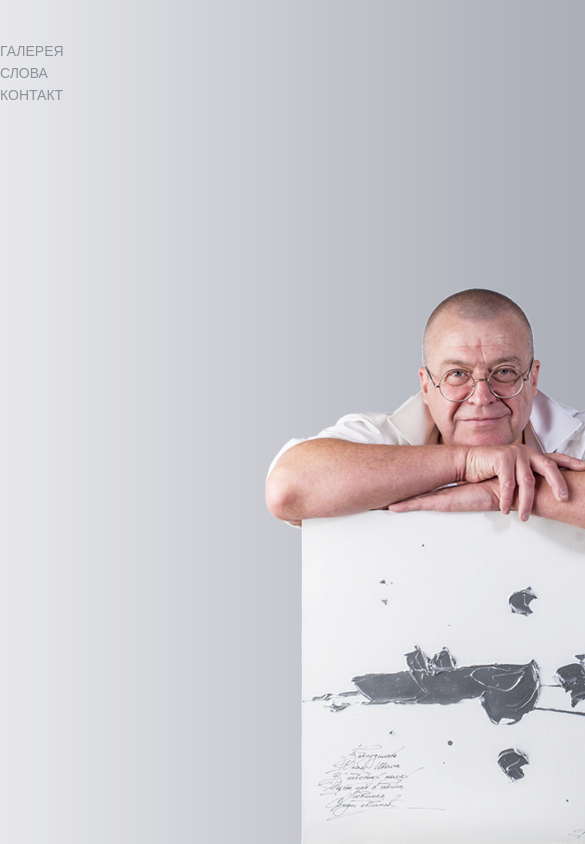
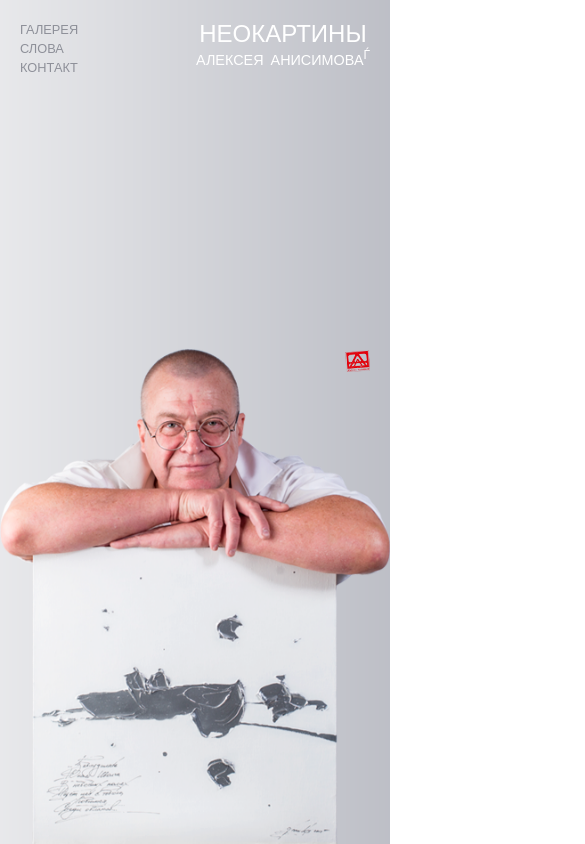
Before and after one commit to IntenDev/neopictures, a Nuxt app: page / in a window 390 px wide. Shown: the top 844 px of the page, 585 px wide, since content can reach past the window. Built offline with nearby package versions, Linux system fonts and the light colour scheme.

Commit message:
Сделал адаптивную верстку для смартфонов

```diff
--- a/assets/styles/styles.scss
+++ b/assets/styles/styles.scss
@@ -9,12 +9,11 @@ html {
   position: relative;
 }
 body {
-  height: 100%;
   min-height: 600px;
   width: 990px;
+  height: 100%;
   padding: 0px;
   position: relative;
-
   margin-top: 0px;
   margin-right: auto;
   margin-bottom: 0px;
@@ -23,11 +22,9 @@ body {
 }
 .author {
   color: #FFF;
-  position: absolute;
-  top: 40px;
-  right: 0px;
   font-size: 24px;
   text-align: center;
+  padding-right: 10px;
 }
 .author span {
   font-size: 14px;
@@ -35,11 +32,9 @@ body {
   word-spacing: 3px;
 }
 .main {
-  position: absolute;
-  left: 0px;
-  top: 40px;
   font-size: 14px;
   line-height: 22px;
+  padding-left: 10px;
 }
 .main a {
   color: #8e9099;
@@ -48,19 +43,19 @@ body {
 .main a:hover {
   color: #2f3033;
 }
-.pechat {
-  display: block;
-  position: absolute;
-  right: 0px;
-  top: 430px;
-}
 .main a.action {
   border-color: #8e9099;
   color: #2f3033;
 }
+.pechat {
+  display: block;
+  position: absolute;
+  right: 20px;
+  top: 430px;
+}
 .gallery {
   position: absolute;
-  top: 45px;
+  top: 180px;
   width: 600px;
   left: 200px;
 }
@@ -76,27 +71,15 @@ body {
   width: 500px;
   position: relative;
 }
-#img1 {
-  // border-color: #8e9099;
-  top: 0px;
-}
-#img2 {
-  top: 75px;
-}
-#img3 {
-  top: 150px;
-}
-#img4 {
-  top: 225px;
-}
-#img5 {
-  top: 300px;
+.centerIMG img {
+  width: 500px;
+  height: 500px;
 }
 .description {
   color: #2f3033;
   position: absolute;
   top: 180px;
-  right: 0px;
+  right: 10px;
   font-size: 14px;
   text-align: right;
 }
@@ -104,13 +87,13 @@ body {
   color: #2f3033;
   position: absolute;
   top: 505px;
-  right: 0px;
+  right: 10px;
   font-size: 12px;
   text-align: right;
 }
 .main_wr {
   position: absolute;
-  left: 0px;
+  left: 10px;
   top: 180px;
   width: 100px;
 }
@@ -118,8 +101,7 @@ body {
   border: 1px solid #d5d6db;
   display: block;
   margin: 0px;
-  padding: 0px;
-  position: absolute;
+  padding-bottom: 1px;
   height: 63px;
   width: 63px;
 }
@@ -127,9 +109,143 @@ body {
   height: 63px;
   width: 63px;
 }
+// Добавил выделение картинок-иконок
+.main_wr a:hover {
+  border-color: #8e9099;
+}
+
+// Мои стили
+
 .active {
   border: 1px solid #8e9099;
 }
-.main_wr a:hover {
-  border-color: #8e9099;
+
+#author{
+  position: absolute;
+  width: 100%;
+  bottom: 0;
+
 }
+// Центрирую картинку автора
+.center {
+  display: block;
+  margin-left: auto;
+  margin-right: auto;
+  margin-bottom: 0;
+  }
+.row {
+  display: flex;
+  justify-content: space-between;
+  padding-top: 40px;
+}
+
+// Смартфоны
+
+@media (max-width: 575.98px){
+  body {
+    width: 100%;
+  }
+  .container {
+    width: 100%;
+  }
+  .main {
+    top: 20px;
+    height: 100px;
+    font-size: 0.8em;
+    line-height: 1.5em;
+  }
+  .author {
+    color: #FFF;
+    top: 10px;
+    font-size: 1.5em;
+    text-align: center;
+  }
+  .author span {
+    font-size: 0.6em;
+    text-align: center;
+
+  }
+  .pechat {
+    /*display: none;*/
+    display: block;
+    position: absolute;
+    right: 20px;
+    top: 350px;
+  }
+  .row {
+    padding-top: 20px;
+    padding-left: 10px;
+    padding-right: 10px;
+  }
+
+  #author img {
+    width: 100%;
+  }
+  .description {
+    display: none;
+  }
+  .main_wr {
+    /*position: absolute;
+    left: 0px;
+    top: 180px;
+    width: 100px;*/
+    position: inherit;
+    display: flex;
+    justify-content: space-around;
+    width: 99%;
+  }
+  .main_wr a {
+    border: 1px solid #d5d6db;
+    margin: 0px;
+    padding: 0px;
+    position: unset;
+    height: 63px;
+    width: 63px;
+  }
+  .main_wr a img {
+    width: 63px;
+    height: 63px;
+  }
+  .caption {
+    display: none;
+    /*color: #2f3033;
+    position: absolute;
+    top: 505px;
+    right: 0px;
+    font-size: 12px;
+    text-align: right;*/
+  }
+
+  #author{
+    position: fixed;
+    width: 100%;
+    bottom: 0;
+
+  }
+  .gallery {
+    position: relative;
+    top: 10px;
+    width: 100%;
+    left: 0;
+  }
+  .gallery .centerIMG {
+    text-decoration: none;
+    border-top-style: none;
+    border-right-style: none;
+    border-bottom-style: none;
+    border-left-style: none;
+    outline: none;
+    display: block;
+    //height: 500px;
+    position: relative;
+    width: 100%;
+    height: auto;
+
+  }
+  .centerIMG img {
+    width: 99%;
+    height: 74%;
+  }
+
+
+}
--- a/components/GalleryPage.vue
+++ b/components/GalleryPage.vue
@@ -1,6 +1,7 @@
 <template>
-  <div>
-    <div class="main">
+  <div class=" container">
+    <div class="row">
+      <div class="main col">
         <NuxtLink to="/">
           ГЛАВНАЯ
         </NuxtLink>
@@ -19,9 +20,11 @@
         <br>
       </div>
 
-    <div class="author">
+      <div class="author col">
         НЕОКАРТИНЫ <span>АЛЕКСЕЯ АНИСИМОВА<sup>Ѓ</sup></span>
       </div>
+    </div>
+
     <div class="main_wr">
       <a
         v-for="(pic, index) in currentCollection.pictures"
@@ -33,7 +36,7 @@
     </div>
     <div class="gallery">
       <a :href="require(`~/assets/images/collections/${currentCollection.folder}/${picture.site}`)" target="_blank" class="centerIMG">
-        <img :src="require(`~/assets/images/collections/${currentCollection.folder}/${picture.mod}`)" width="500" height="500" alt="">
+        <img :src="require(`~/assets/images/collections/${currentCollection.folder}/${picture.mod}`)" alt="">
       </a>
     </div>
     <div class="description">
--- a/components/MainPage.vue
+++ b/components/MainPage.vue
@@ -1,6 +1,8 @@
 <template>
   <div id="app">
-    <div class="main">
+    <div class=" container">
+      <div class="row">
+        <div class="main col">
           <NuxtLink to="/gallery">
             ГАЛЕРЕЯ
           </NuxtLink>
@@ -14,35 +16,23 @@
           </NuxtLink>
           <br>
         </div>
-    <div class="author">
+        <div class="author col">
           НЕОКАРТИНЫ <span>АЛЕКСЕЯ АНИСИМОВА<sup>Ѓ</sup></span>
         </div>
+      </div>
+    </div>
+
     <img class="pechat" src="~/assets/images/pechat.png" width="25" height="22">
+    <div id="author">
+      <img src="~/assets/images/author1.png" class="center">
+    </div>
   </div>
 </template>
 
 <script>
 export default {
-  name: 'MainPage',
-  computed: {
-    backgroundStyle () {
-      return {
-        'background-image': 'url(`@/assets/images/author.png`)',
-        'background-repeat': 'no-repeat',
-        'background-position': 'center bottom'
-      }
-    }
-  }
+  name: 'MainPage'
 }
 </script>
 <style scoped>
-#app {
-  width: 100%;
-  height: 100%;
-  position: absolute;
-  background-image: url(assets/images/author.png);
-  background-repeat: no-repeat;
-  background-position: center bottom;
-}
-
 </style>
--- a/pages/index.vue
+++ b/pages/index.vue
@@ -1,5 +1,7 @@
 <template>
-  <main-page />
+  <div id="main-app">
+    <main-page />
+  </div>
 </template>
 
 <script>
```
Also changed, not shown: assets/images/author1.png (added). Lines whose indentation alone changed are shown as unchanged.
